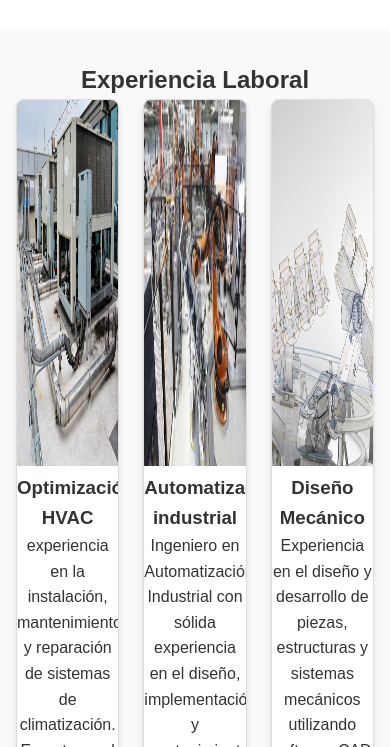
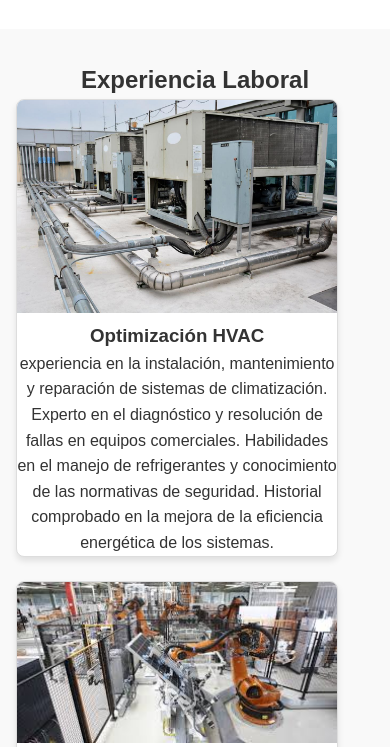
Before and after one commit to RodolfoMejia/Mi-portafolio-enyoi, a plain HTML site: page index.html in a window 390 px wide. Shown: the part 603-1350 px from the top of the page. Drawn offline with Linux system fonts and the light colour scheme.

Commit message:
Cambios en el responsive

```diff
--- a/styles.css
+++ b/styles.css
@@ -152,11 +152,11 @@
 
   /* Responsividad */
   @media (max-width: 768px) {
-    .projects-grid {
+    .experience-grid {
       flex-direction: column;
     }
 
-    .project {
+    .experience {
       max-width: 90%;
     }
 
@@ -165,3 +165,12 @@
       gap: 0.5rem;
     }
   }
+  @media (max-width: 768px) {
+    /* Estilos para pantallas más pequeñas */
+    body {
+      font-size: 16px;
+    }
+    .container {
+      width: 90%;
+    }
+  }
```
